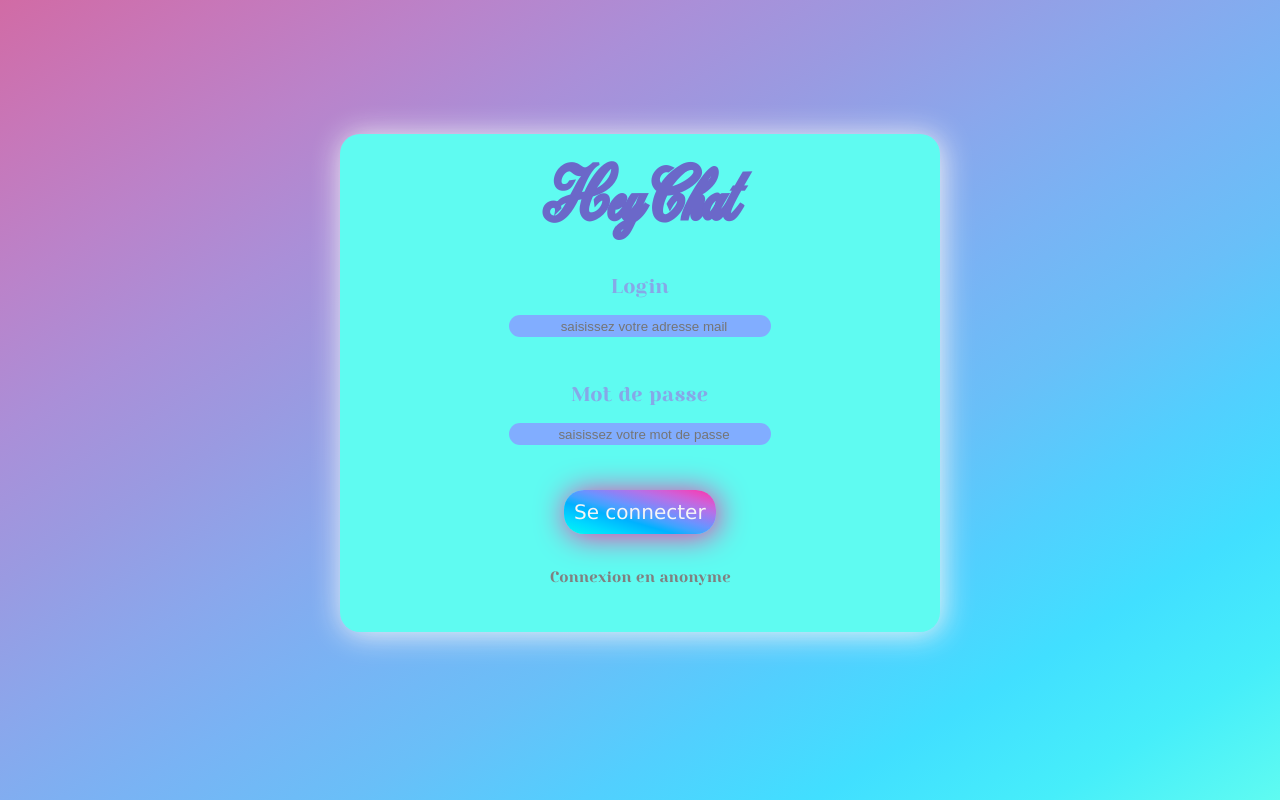
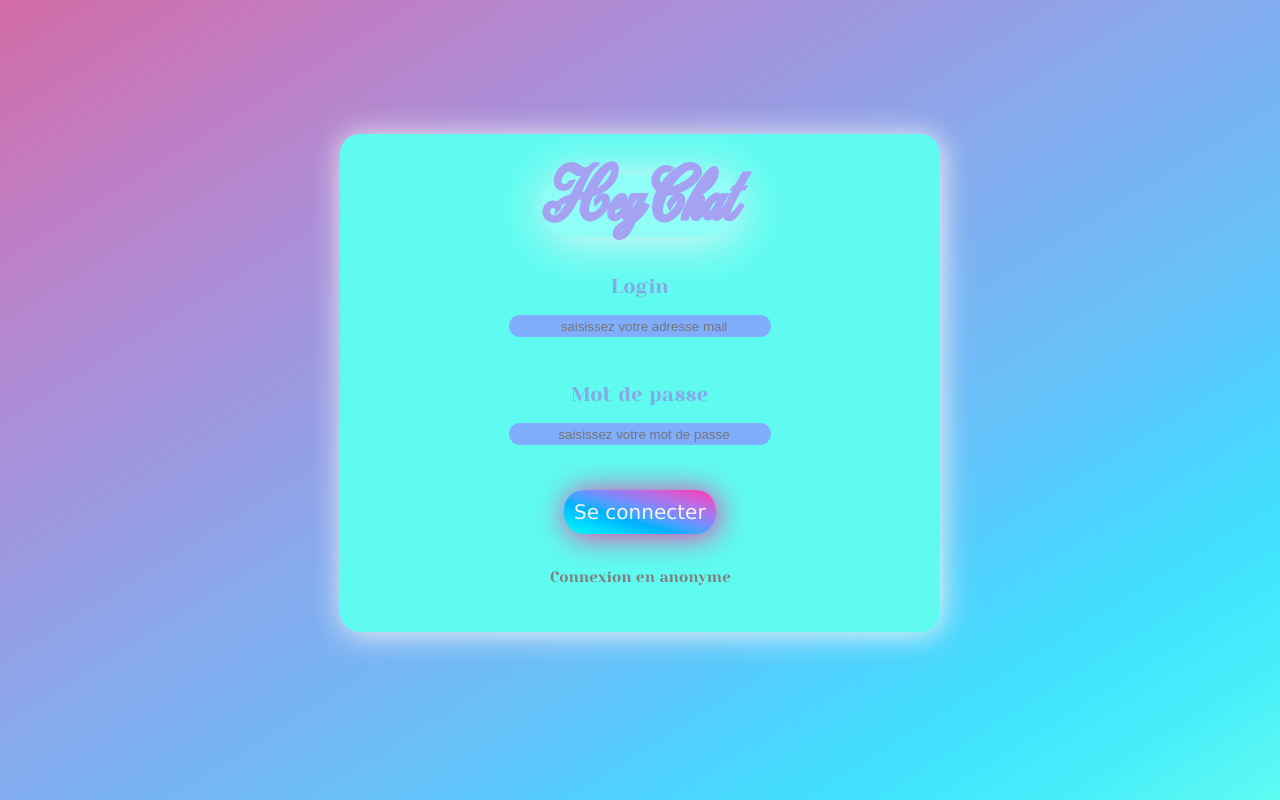
Before and after one commit to MathieuDurand28/HeyChat, a React (Vite) app: page / in a window 1280 px wide. Built offline with nearby package versions, Linux system fonts and the light colour scheme.

Commit message:
améliration colours Formulaire

```diff
--- a/src/components/Login/Form.scss
+++ b/src/components/Login/Form.scss
@@ -17,7 +17,7 @@
             border-radius: 20px;
             border: none;
             background-color: #81ADFF;
-            color: rgb(251, 216, 186);
+            color: rgb(40, 38, 36);
             padding-left: 10px;
             text-align: center;
         }
@@ -27,8 +27,11 @@
         color: #86A8E7;
     }
     .brand {
+        box-shadow: 2px 2px 50px whitesmoke;
+        border-radius: 100px;
+        background-color:#90fdf7 ;
         font-family: DatterMatter, Arial, Helvetica, sans-serif;
-        color: #6b68c9;
+        color: #a5a2f3;
         font-size: 60px;
     }
     .alternative-login{
@@ -37,7 +40,7 @@
         cursor: pointer;
         transition-duration: 0.2s;
         &:hover {
-            color: pink;
+            color: #a5a2f3;
             text-decoration: underline;
         }
     }
```
